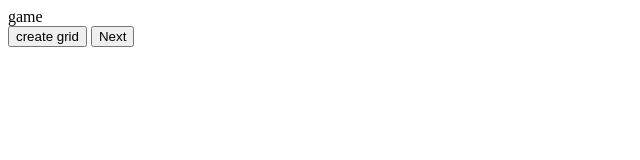
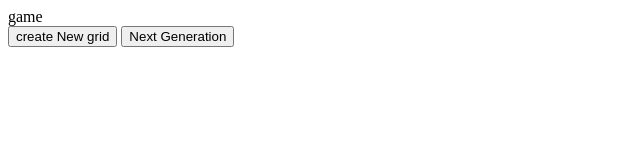
Before and after one commit to xomril/gameOflife, a plain HTML site: page index.html in a window 1280 px wide. Shown: the whole page, without its empty margins (0-640 px from the left). Drawn offline with Linux system fonts and the light colour scheme.

Commit message:
Update index.html

```diff
--- a/index.html
+++ b/index.html
@@ -7,7 +7,7 @@
 </head>
 <body>
 <div id="board">game</div>
-<button onclick="createGrid();drawGrid(currentGrid);">create grid</button>
-<button onclick="getGrid(currentGrid);drawGrid(currentGrid);">Next</button>
+<button onclick="createGrid();drawGrid(currentGrid);">create New grid</button>
+<button onclick="getGrid(currentGrid);drawGrid(currentGrid);">Next Generation</button>
 </body>
 </html>
```
